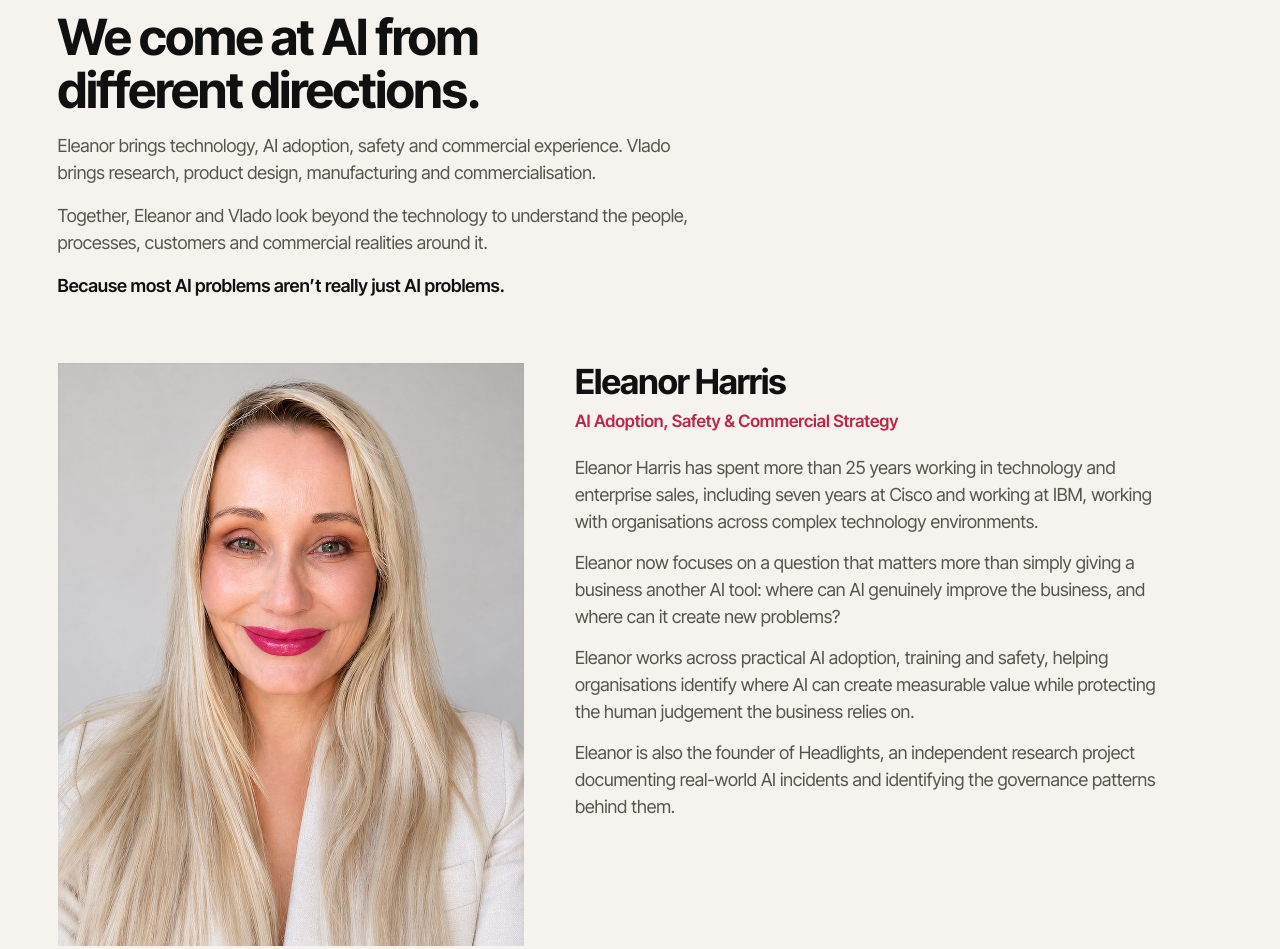
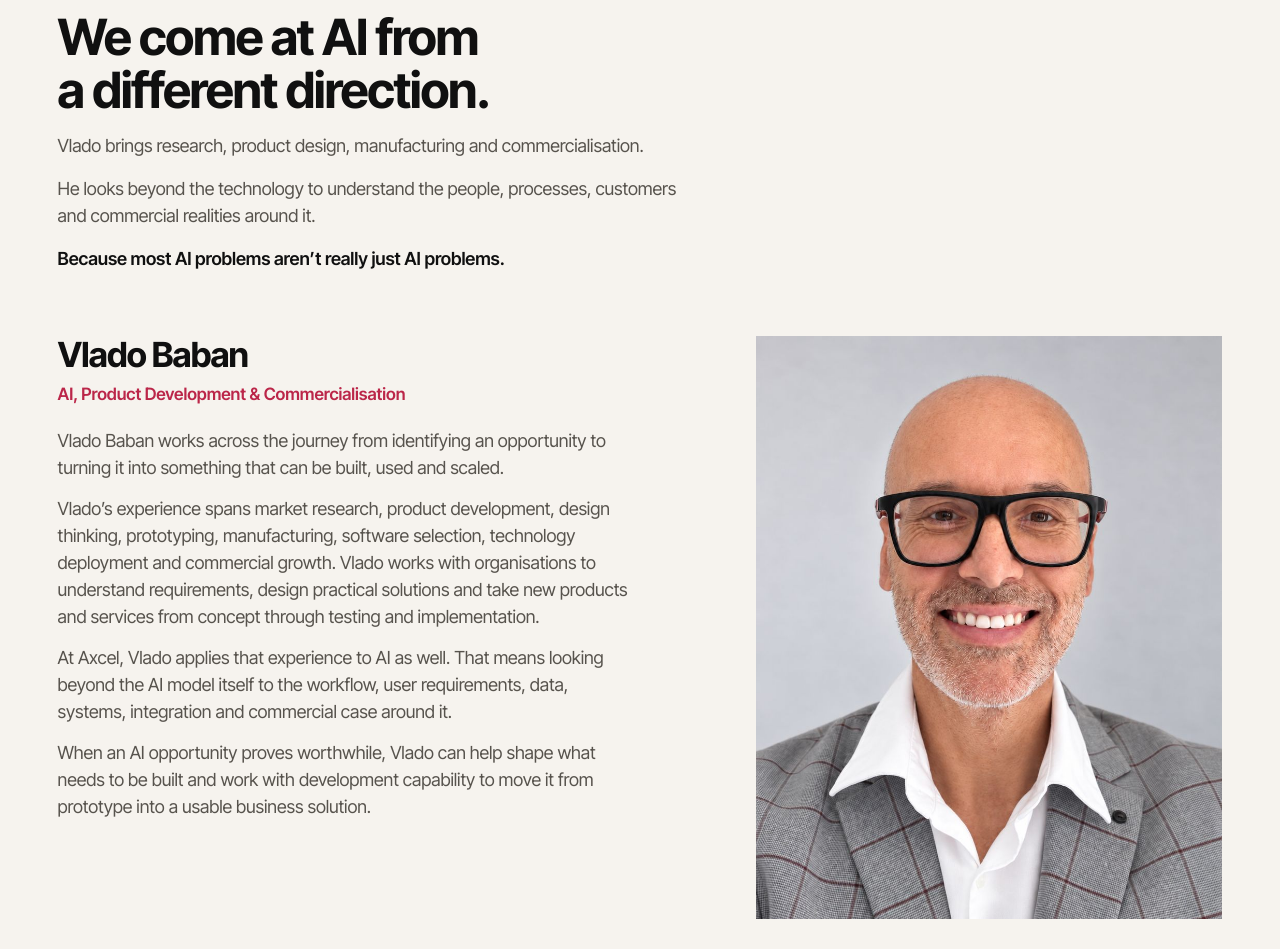
Before and after one commit to saffronandindia/makeaiproveit, a website: page public/index.html in a window 1280 px wide. Shown: the part 8620-9569 px from the top of the page. Drawn offline with Linux system fonts and the light colour scheme.

Commit message:
Remove Eleanor Harris from the team section
Co-Authored-By: Claude Opus 5.5 <noreply@anthropic.com>

Claude-Session: https://claude.ai/code/session_01RUA7b2U7sk9aTvYHUF1LcV

```diff
--- a/public/index.html
+++ b/public/index.html
@@ -706,26 +706,10 @@ a{color:inherit}
 <section class="who" id="who">
   <div class="shell">
     <div class="who-open">
-      <h2 class="section-h">We come at AI from different directions.</h2>
-      <p>Eleanor brings technology, AI adoption, safety and commercial experience. Vlado brings research, product design, manufacturing and commercialisation.</p>
-      <p>Together, Eleanor and Vlado look beyond the technology to understand the people, processes, customers and commercial realities around it.</p>
+      <h2 class="section-h">We come at AI from a different direction.</h2>
+      <p>Vlado brings research, product design, manufacturing and commercialisation.</p>
+      <p>He looks beyond the technology to understand the people, processes, customers and commercial realities around it.</p>
       <p class="last">Because most AI problems aren&rsquo;t really just AI problems.</p>
-    </div>
-
-    <div class="person">
-      <div class="shot">
-        <img loading="lazy" decoding="async" src="img/eleanor.516760c6.jpg" alt="Eleanor Harris" width="900" height="1125">
-      </div>
-      <div>
-        <h3>Eleanor Harris</h3>
-        <p class="role">AI Adoption, Safety &amp; Commercial Strategy</p>
-        <div class="bio">
-          <p class="dim">Eleanor Harris has spent more than 25 years working in technology and enterprise sales, including seven years at Cisco and working at IBM, working with organisations across complex technology environments.</p>
-          <p class="dim">Eleanor now focuses on a question that matters more than simply giving a business another AI tool: where can AI genuinely improve the business, and where can it create new problems?</p>
-          <p class="dim">Eleanor works across practical AI adoption, training and safety, helping organisations identify where AI can create measurable value while protecting the human judgement the business relies on.</p>
-          <p class="dim">Eleanor is also the founder of Headlights, an independent research project documenting real-world AI incidents and identifying the governance patterns behind them.</p>
-        </div>
-      </div>
     </div>
 
     <div class="person flip">
```
Also changed, not shown: public/img/eleanor.516760c6.jpg (deleted).
